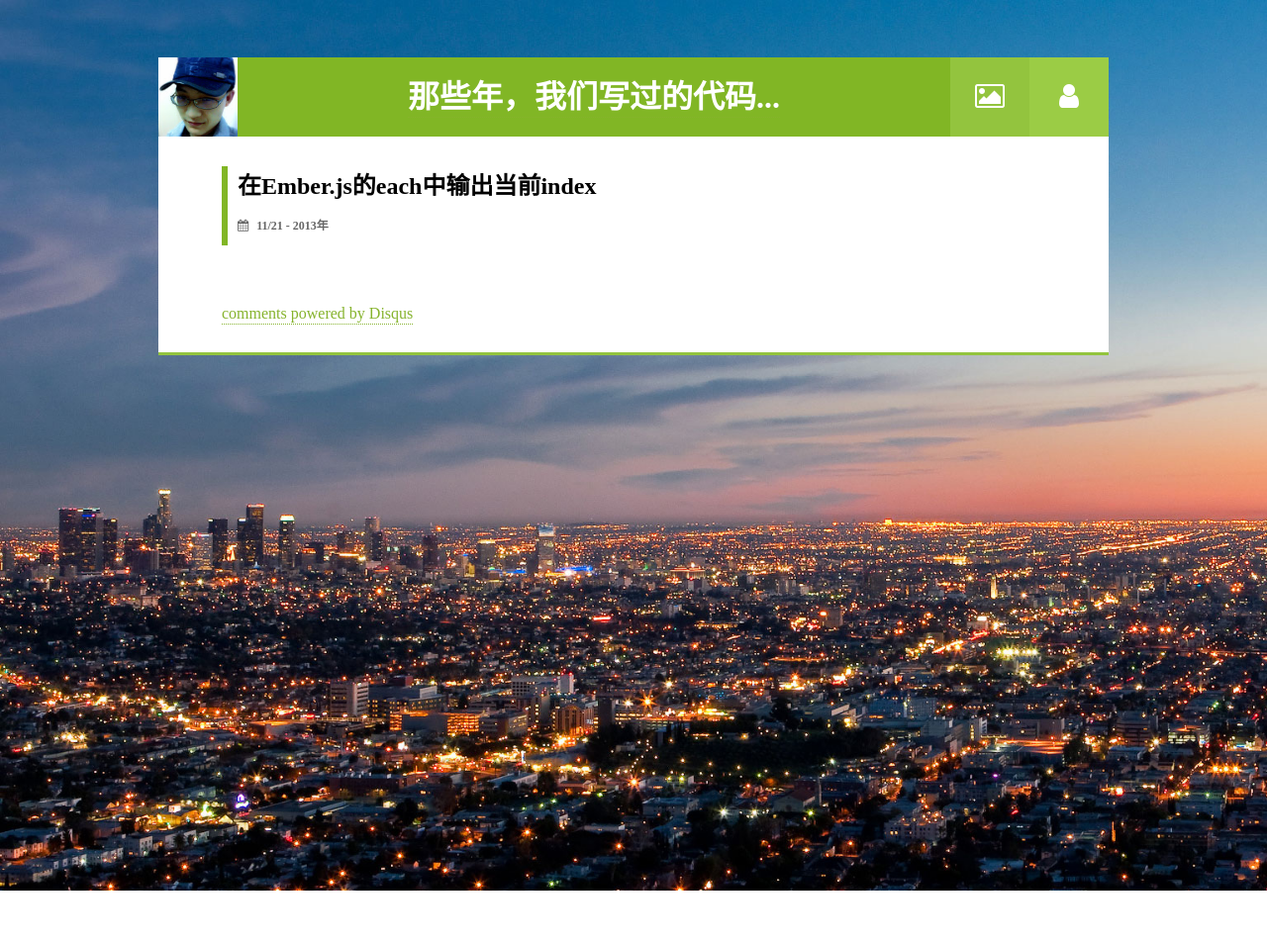
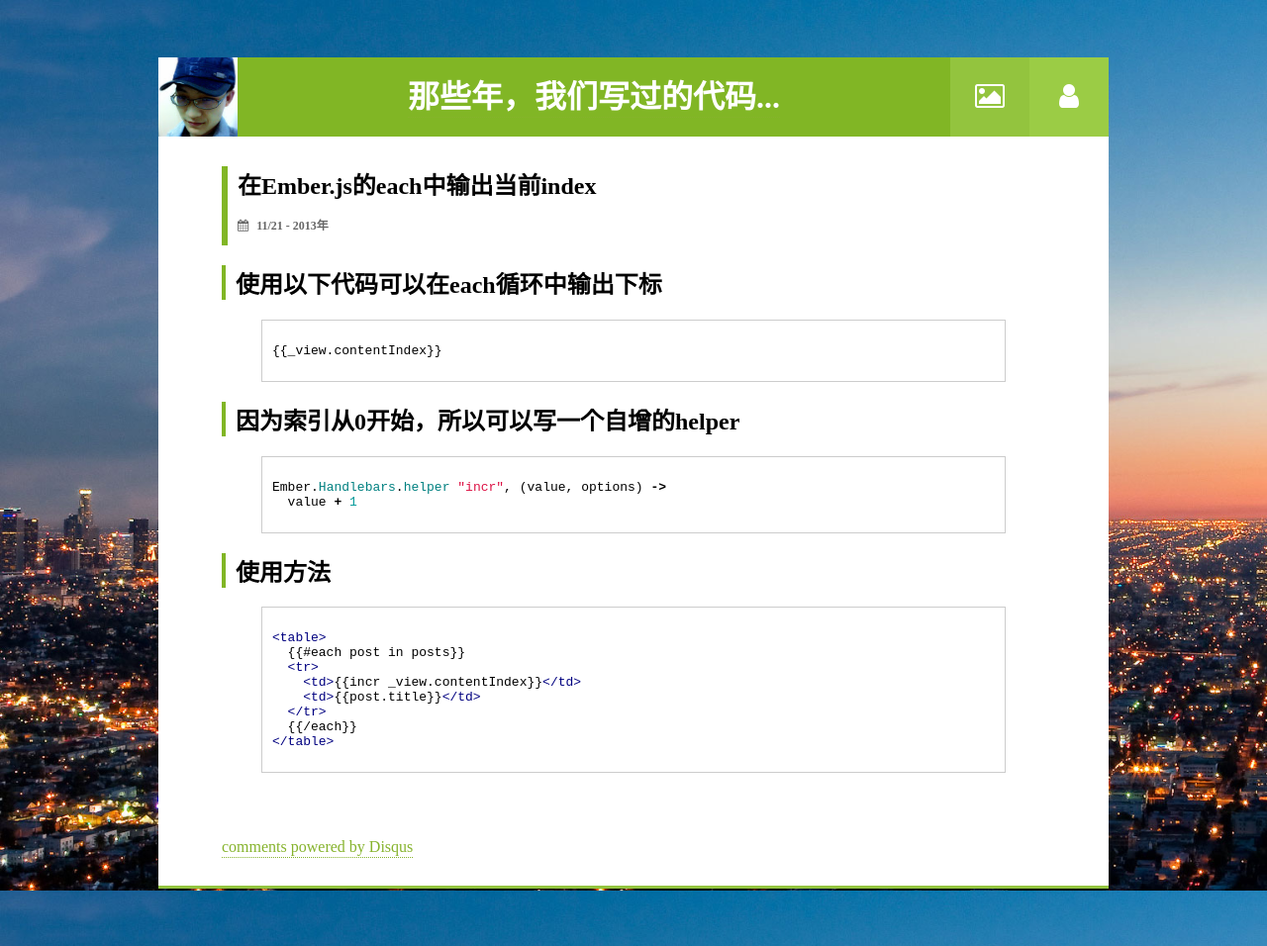
Before and after one commit to JuoCode/JuoCode.github.io, a Jekyll site: the page built from _posts/2013-12-15-ember_each_with_index.md, in a window 1280 px wide. Shown: the whole page at 99% size. Built offline with Jekyll 4.4.1, drawn with Linux system fonts in a browser that asks for light colours; nearby versions of some CDN libraries; Markdown is read by kramdown in place of the engine named in the settings; comment, search, counter and statistics services are not loaded; before the commit the page ends 900 px from its top, so only the background shows below that.

Commit message:
完成3篇博客
1、each中获取index;
2、emberjs + moment format date
3、emberjs实现Radio button

```diff
--- a/_posts/2013-12-15-ember_each_with_index.md
+++ b/_posts/2013-12-15-ember_each_with_index.md
@@ -8,3 +8,36 @@ desc: 获得当前的位置索引使用 {{each}} helper
 cover: emberjs.png
 comments: true
 ---
+
+
+## 使用以下代码可以在each循环中输出下标
+
+{% highlight html %}
+{% raw %}
+{{_view.contentIndex}}
+{% endraw %}
+{% endhighlight %}
+
+
+## 因为索引从0开始，所以可以写一个自增的helper
+
+{% highlight coffeescript %}
+Ember.Handlebars.helper "incr", (value, options) ->
+  value + 1
+
+{% endhighlight %}
+
+## 使用方法
+
+{% highlight html %}
+{% raw %}
+<table>
+  {{#each post in posts}}
+  <tr>
+    <td>{{incr _view.contentIndex}}</td>
+    <td>{{post.title}}</td>
+  </tr>
+  {{/each}}
+</table>
+{% endraw %}
+{% endhighlight %}
```
Also changed, not shown: _posts/2013-12-15-emberjs_moment.md (+21 -0 lines), _posts/2013-12-15-emberjs_radio.md (+29 -0 lines).
